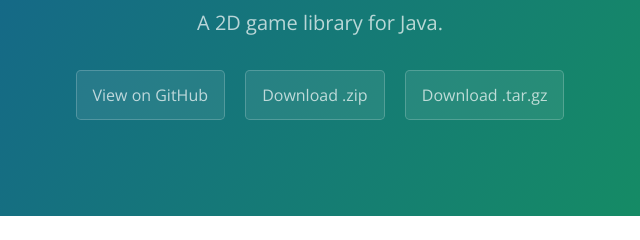
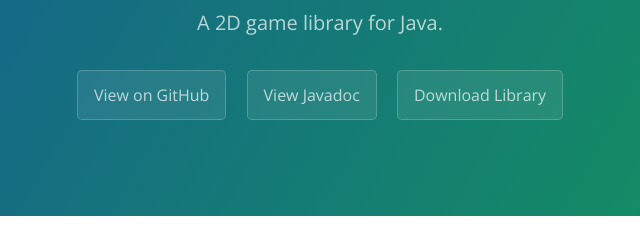
Before and after one commit to Daniel-Oliynyk/GameTools, a plain HTML site: page index.html in a window 1280 px wide. Shown: the part 167-407 px from the top of the page, 320-960 px from the left. Drawn offline with nearby package versions, Linux system fonts and the light colour scheme.

Commit message:
Fixing butttons

```diff
--- a/index.html
+++ b/index.html
@@ -14,8 +14,8 @@
       <h1 class="project-name">Gametools</h1>
       <h2 class="project-tagline">A 2D game library for Java.</h2>
       <a href="https://github.com/Daniel-Oliynyk/GameTools" class="btn">View on GitHub</a>
-      <a href="https://github.com/Daniel-Oliynyk/GameTools/zipball/master" class="btn">Download .zip</a>
-      <a href="https://github.com/Daniel-Oliynyk/GameTools/tarball/master" class="btn">Download .tar.gz</a>
+      <a href="javadoc/index.html" class="btn">View Javadoc</a>
+      <a href="GameTools.jar" class="btn">Download Library</a>
     </section>
 
     <section class="main-content">
```
